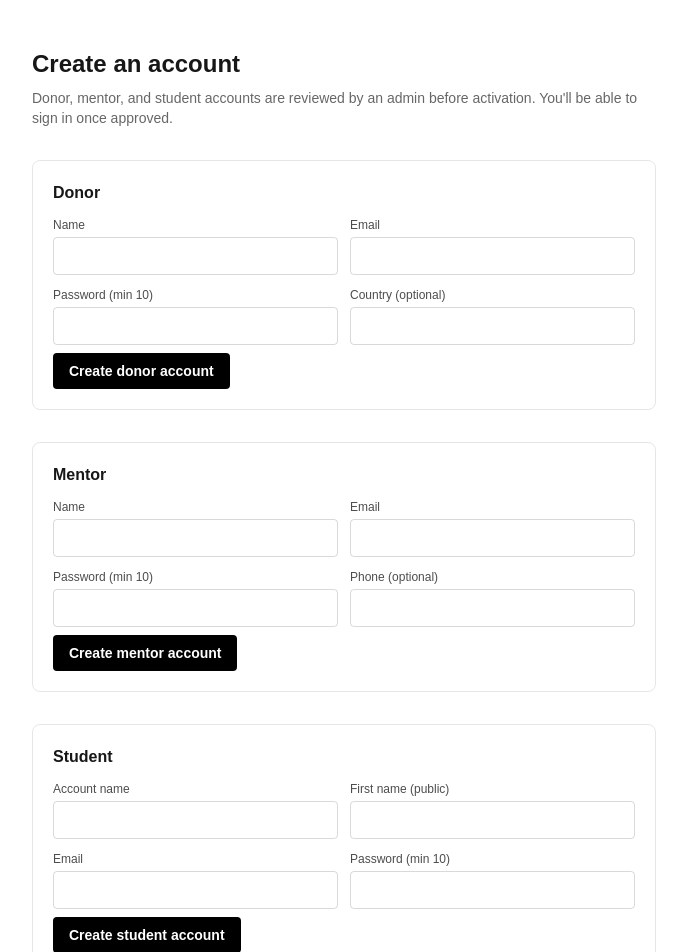
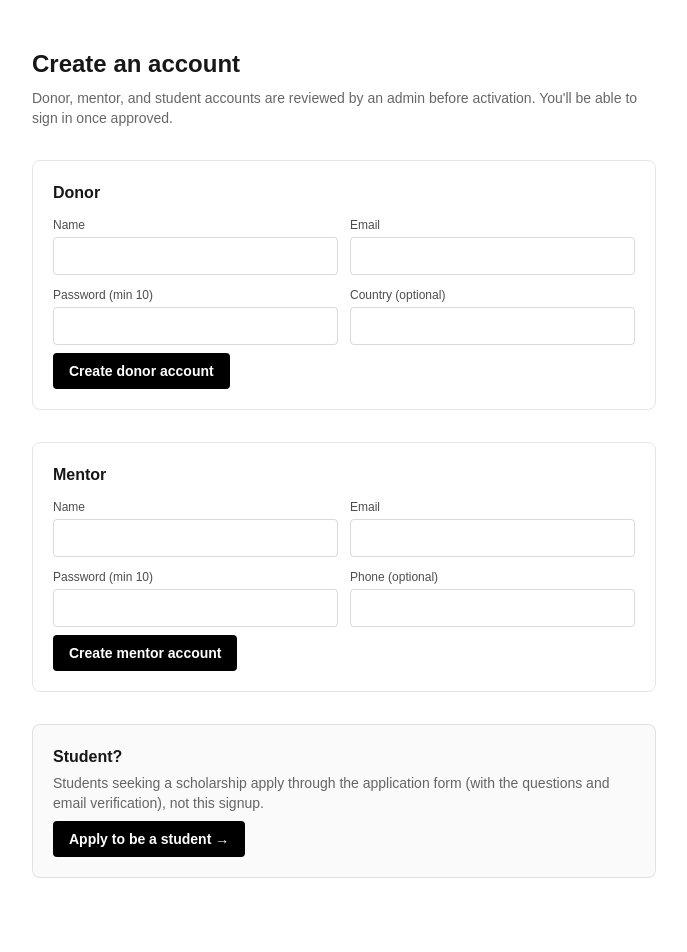
Before and after one commit to Wasif-Karim03/Project02-New-BG, a Next.js app: page /signup in a window 1280 px wide. Shown: the top 952 px of the page, without its empty margins (296-983 px from the left). After the commit the page ends 926 px from the top, so only its background shows below. Built offline with nearby package versions, Linux system fonts and the light colour scheme.

Commit message:
signup: route students to /apply (remove redundant student signup)

```diff
--- a/app/(portal)/signup/page.tsx
+++ b/app/(portal)/signup/page.tsx
@@ -1,4 +1,5 @@
-import { signupDonorAction, signupMentorAction, signupStudentAction } from "./actions";
+import Link from "next/link";
+import { signupDonorAction, signupMentorAction } from "./actions";
 
 type SearchParams = Promise<{ status?: string; role?: string; error?: string }>;
 
@@ -54,17 +55,15 @@ export default async function SignupPage({ searchParams }: { searchParams: Searc
           <button type="submit" className={submit}>Create mentor account</button>
         </form>
 
-        {/* Student (self) */}
-        <form action={signupStudentAction} className="rounded-lg border border-black/10 p-5">
-          <h2 className="font-semibold">Student</h2>
-          <div className="mt-3 grid gap-3 sm:grid-cols-2">
-            <div><label className={label}>Account name<input name="name" required className={field} /></label></div>
-            <div><label className={label}>First name (public)<input name="firstName" required className={field} /></label></div>
-            <div><label className={label}>Email<input name="email" type="email" required className={field} /></label></div>
-            <div><label className={label}>Password (min 10)<input name="password" type="password" required minLength={10} className={field} /></label></div>
-          </div>
-          <button type="submit" className={submit}>Create student account</button>
-        </form>
+        {/* Students apply through the scholarship application flow, not here. */}
+        <div className="rounded-lg border border-black/10 bg-black/[0.02] p-5">
+          <h2 className="font-semibold">Student?</h2>
+          <p className="mt-1 text-sm text-black/60">
+            Students seeking a scholarship apply through the application form (with the
+            questions and email verification), not this signup.
+          </p>
+          <Link href="/apply" className={`${submit} inline-block`}>Apply to be a student →</Link>
+        </div>
       </div>
     </main>
   );
--- a/app/page.tsx
+++ b/app/page.tsx
@@ -27,7 +27,7 @@ export default async function Home() {
           <h2 className={heading}>Get in</h2>
           <div className="mt-3 grid gap-2">
             <Link href="/api/auth/signin" className={card}>Sign in →</Link>
-            <Link href="/signup" className={card}>Sign up (donor / mentor / student) →</Link>
+            <Link href="/signup" className={card}>Sign up (donor / mentor) →</Link>
             <Link href="/apply" className={card}>Apply to be a student (scholarship) →</Link>
           </div>
           <h2 className={`${heading} mt-6`}>Admin</h2>
```
